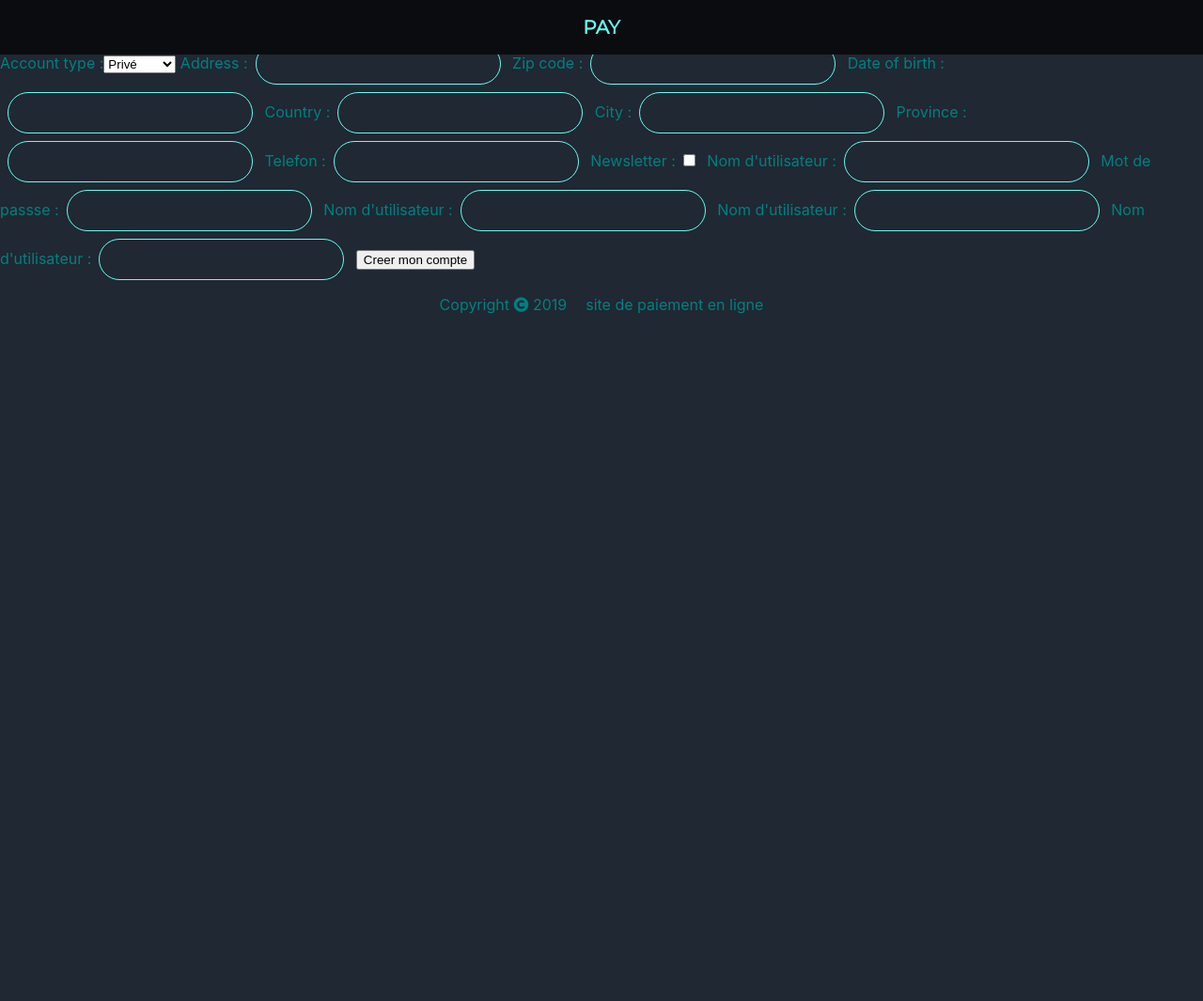
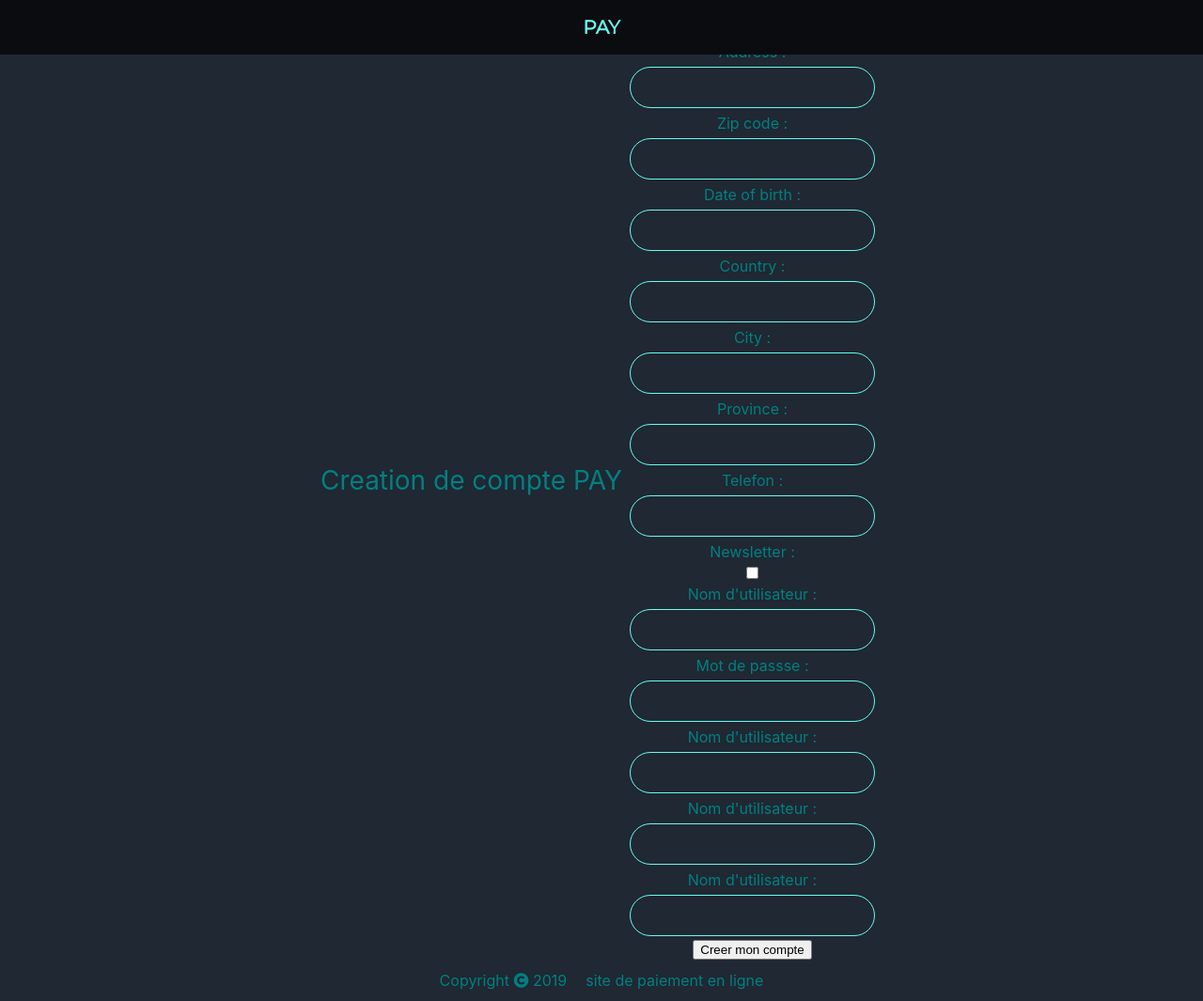
Before and after one commit to cyrildzumts/pay, a Django app: page /account/register/ in a window 1280 px wide. Shown: the whole page at 94% size. Before the commit the page ends 334 px from the top, so only its background shows below. Run offline with Django 3.2, Linux system fonts and the light colour scheme; some libraries are stand-ins or nearby versions.

Commit message:
fixed UserForm indentation

```diff
--- a/accounts/templates/registration/register.html
+++ b/accounts/templates/registration/register.html
@@ -22,7 +22,7 @@
   </div>
 
   <div class="container">
-      <form class="signup-form" action="{% url 'accounts:register'%}" method="POST">
+      <form class="signup-form flex-column" action="{% url 'accounts:register'%}" method="POST">{% csrf_token %}
         {{form}}
         <button type="submit">{%trans 'Creer mon compte'%} </button>
       </form>
--- a/pay/views.py
+++ b/pay/views.py
@@ -62,8 +62,7 @@ def register(request):
             return HttpResponseRedirect("/")
     else:
         form = UserCreationForm()
-    return render(request, template_name="registration/register.html",
-                  context=locals())
+    return render(request, template_name="registration/register.html", context=locals())
 
 
 
```
